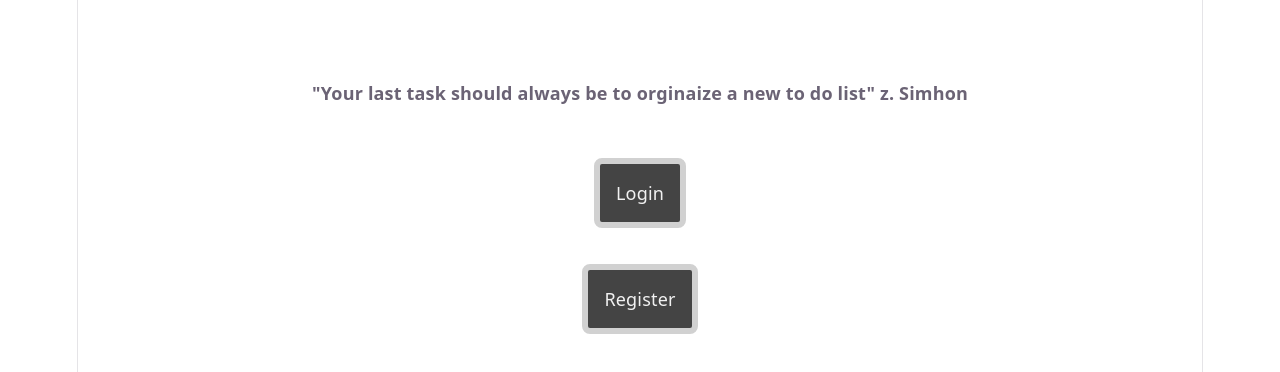
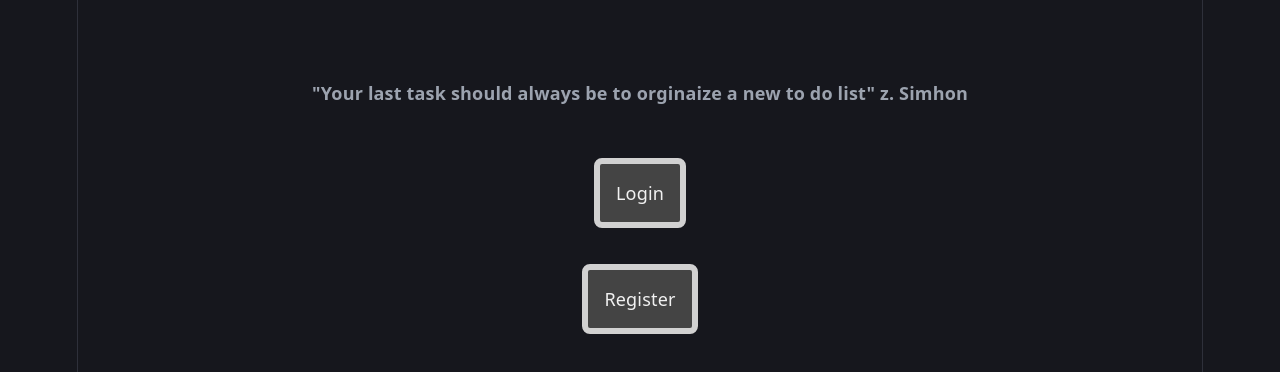
Before and after one commit to TheZohar11/final_todo_app, a React (Vite) app in the folder todoReact/: page / in a window 1280 px wide. Shown: the top 372 px of the page. Built offline with nearby package versions, Linux system fonts and the light colour scheme; no server answers.

Commit message:
force dark theme on all devices

```diff
--- a/todoReact/src/index.css
+++ b/todoReact/src/index.css
@@ -1,23 +1,23 @@
 :root {
-  --text: #6b6375;
-  --text-h: #08060d;
-  --bg: #fff;
-  --border: #e5e4e7;
-  --code-bg: #f4f3ec;
-  --accent: #aa3bff;
-  --accent-bg: rgba(170, 59, 255, 0.1);
-  --accent-border: rgba(170, 59, 255, 0.5);
-  --social-bg: rgba(244, 243, 236, 0.5);
+  --text: #9ca3af;
+  --text-h: #f3f4f6;
+  --bg: #16171d;
+  --border: #2e303a;
+  --code-bg: #1f2028;
+  --accent: #c084fc;
+  --accent-bg: rgba(192, 132, 252, 0.15);
+  --accent-border: rgba(192, 132, 252, 0.5);
+  --social-bg: rgba(47, 48, 58, 0.5);
   --shadow:
-    rgba(0, 0, 0, 0.1) 0 10px 15px -3px, rgba(0, 0, 0, 0.05) 0 4px 6px -2px;
+    rgba(0, 0, 0, 0.4) 0 10px 15px -3px, rgba(0, 0, 0, 0.25) 0 4px 6px -2px;
 
-  --sans: system-ui, 'Segoe UI', Roboto, sans-serif;
-  --heading: system-ui, 'Segoe UI', Roboto, sans-serif;
+  --sans: system-ui, "Segoe UI", Roboto, sans-serif;
+  --heading: system-ui, "Segoe UI", Roboto, sans-serif;
   --mono: ui-monospace, Consolas, monospace;
 
   font: 18px/145% var(--sans);
   letter-spacing: 0.18px;
-  color-scheme: light dark;
+  color-scheme: dark;
   color: var(--text);
   background: var(--bg);
   font-synthesis: none;
@@ -30,24 +30,8 @@
   }
 }
 
-@media (prefers-color-scheme: dark) {
-  :root {
-    --text: #9ca3af;
-    --text-h: #f3f4f6;
-    --bg: #16171d;
-    --border: #2e303a;
-    --code-bg: #1f2028;
-    --accent: #c084fc;
-    --accent-bg: rgba(192, 132, 252, 0.15);
-    --accent-border: rgba(192, 132, 252, 0.5);
-    --social-bg: rgba(47, 48, 58, 0.5);
-    --shadow:
-      rgba(0, 0, 0, 0.4) 0 10px 15px -3px, rgba(0, 0, 0, 0.25) 0 4px 6px -2px;
-  }
-
-  #social .button-icon {
-    filter: invert(1) brightness(2);
-  }
+#social .button-icon {
+  filter: invert(1) brightness(2);
 }
 
 body {
```
